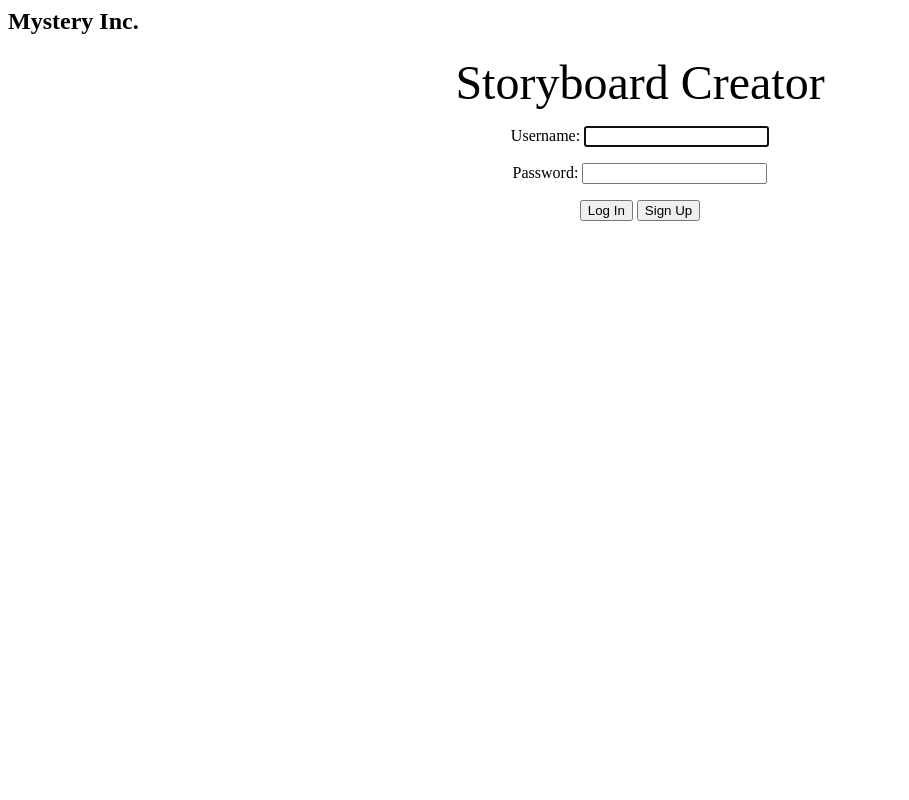
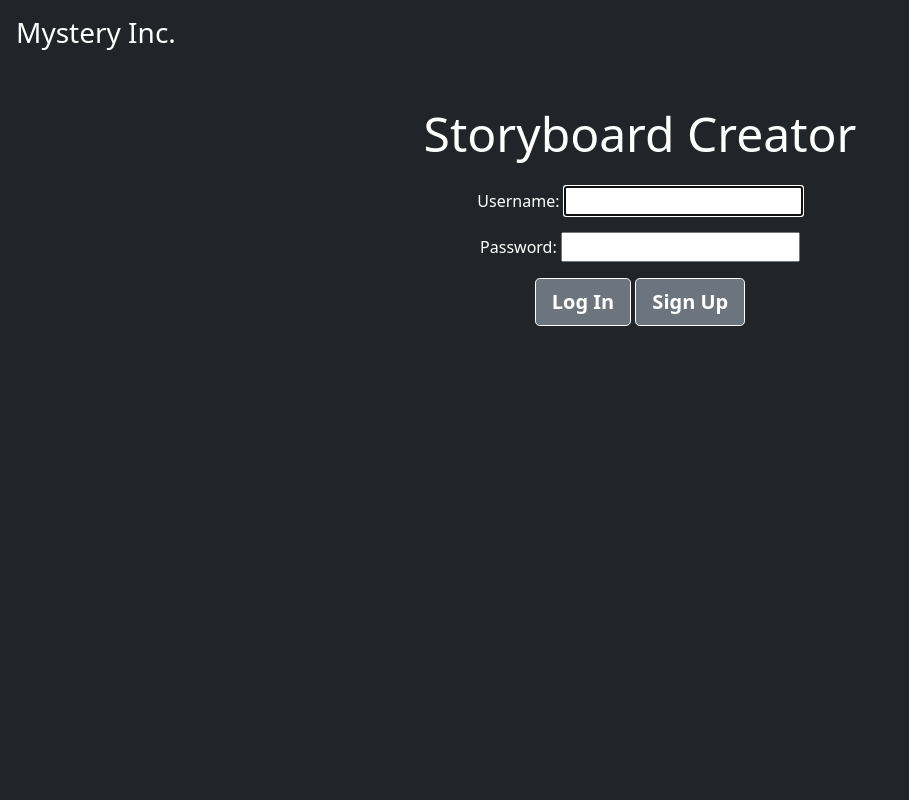
Before and after one commit to JACruz812/MysteryInc447, a Django app: page /accounts/login/ in a window 1280 px wide. Shown: the whole page, without its empty margins (0-909 px from the left). Run offline with Django 3.2, Linux system fonts and the light colour scheme.

Commit message:
Updated the login.html with css framework.

```diff
--- a/mysite/templates/registration/login.html
+++ b/mysite/templates/registration/login.html
@@ -1,15 +1,31 @@
 
 <!--This login extends the base template from django-->
 {% block content %}
-<h2>Mystery Inc.</h2>
-<p align="center"><font size=12>Storyboard Creator</font></p>
+<head>
+  <meta charset="UTF-8">
+  <link href="https://cdn.jsdelivr.net/npm/bootstrap@5.0.0-beta3/dist/css/bootstrap.min.css" rel="stylesheet" integrity="sha384-eOJMYsd53ii+scO/bJGFsiCZc+5NDVN2yr8+0RDqr0Ql0h+rP48ckxlpbzKgwra6" crossorigin="anonymous">
+  <title>Login</title>
+</head>
+<body class="d-flex h-100 text-center text-white bg-dark">
+  <div class="cover-container d-flex w-100 h-100 p-3 mx-auto flex-column">
+    <header class="mb-5">
+      <div>
+      <h3 class="float-md-start mb-0">Mystery Inc.</h3>
+      </div>
+    </header>
+    <main class="px-3">
+      <p align="center"><font size=12>Storyboard Creator</font></p>
 <!--The post method is used to change the database on the web app-->
-<form method="post" align = "center">
-  {% csrf_token %}
-  {{ form.as_p }}
+      <form method="post" align = "center">
+        {% csrf_token %}
+        {{ form.as_p }}
 <!--  Sign in and log in buttons that redirect/submit to appropriate locations-->
 
-  <button type="submit" id="loginButton">Log In</button>
-  <a href="{% url 'signup'%}"><button type="button" class="btn btn-default" id="signupButton">Sign Up</button>
-</form>
+        <button type="submit" class="btn btn-lg btn-secondary fw-bold border-white bg-blue" id="loginButton">Log In</button>
+        <a href="{% url 'signup'%}"><button type="button" class="btn btn-lg btn-secondary fw-bold border-white bg-blue" id="signupButton">Sign Up</button>
+      </form>
+    </main>
+  </div>
+  <script src="https://cdn.jsdelivr.net/npm/bootstrap@5.0.0-beta3/dist/js/bootstrap.bundle.min.js" integrity="sha384-JEW9xMcG8R+pH31jmWH6WWP0WintQrMb4s7ZOdauHnUtxwoG2vI5DkLtS3qm9Ekf" crossorigin="anonymous"></script>
+</body>
 {% endblock %}
```
